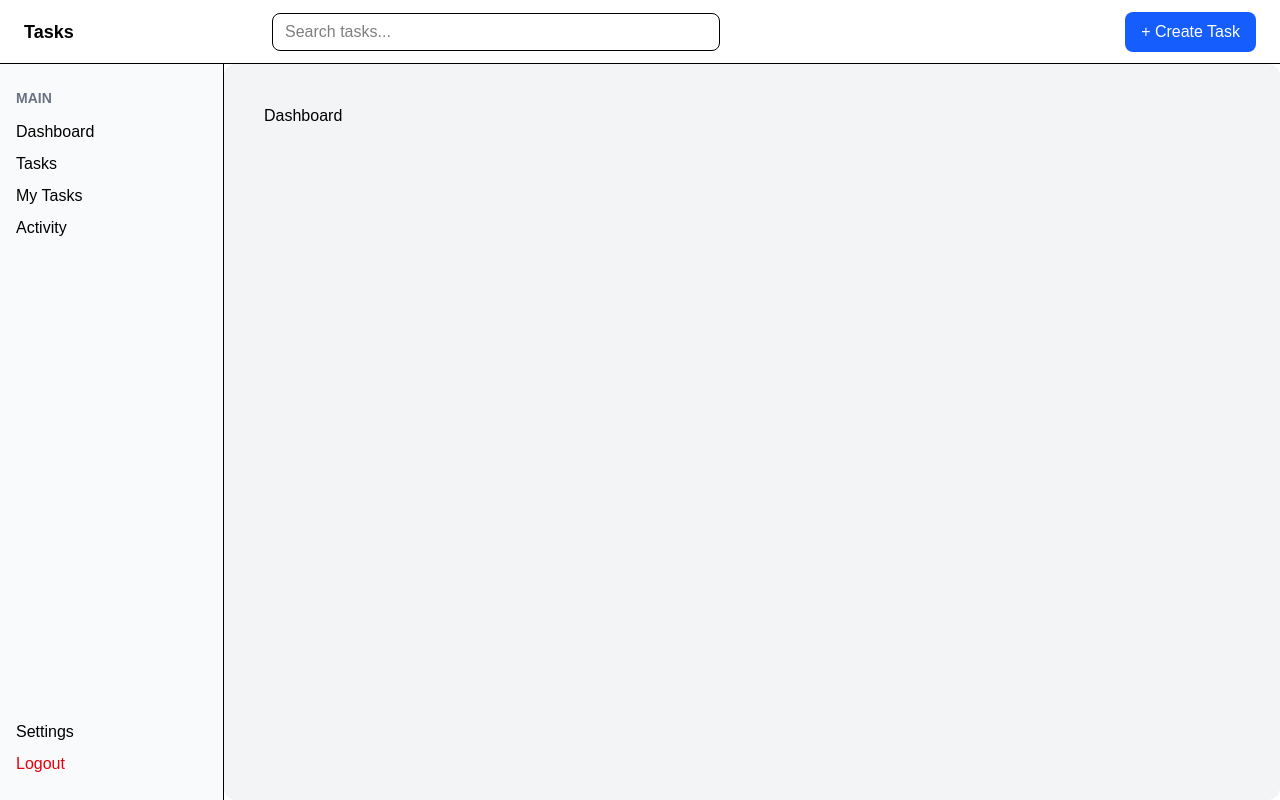
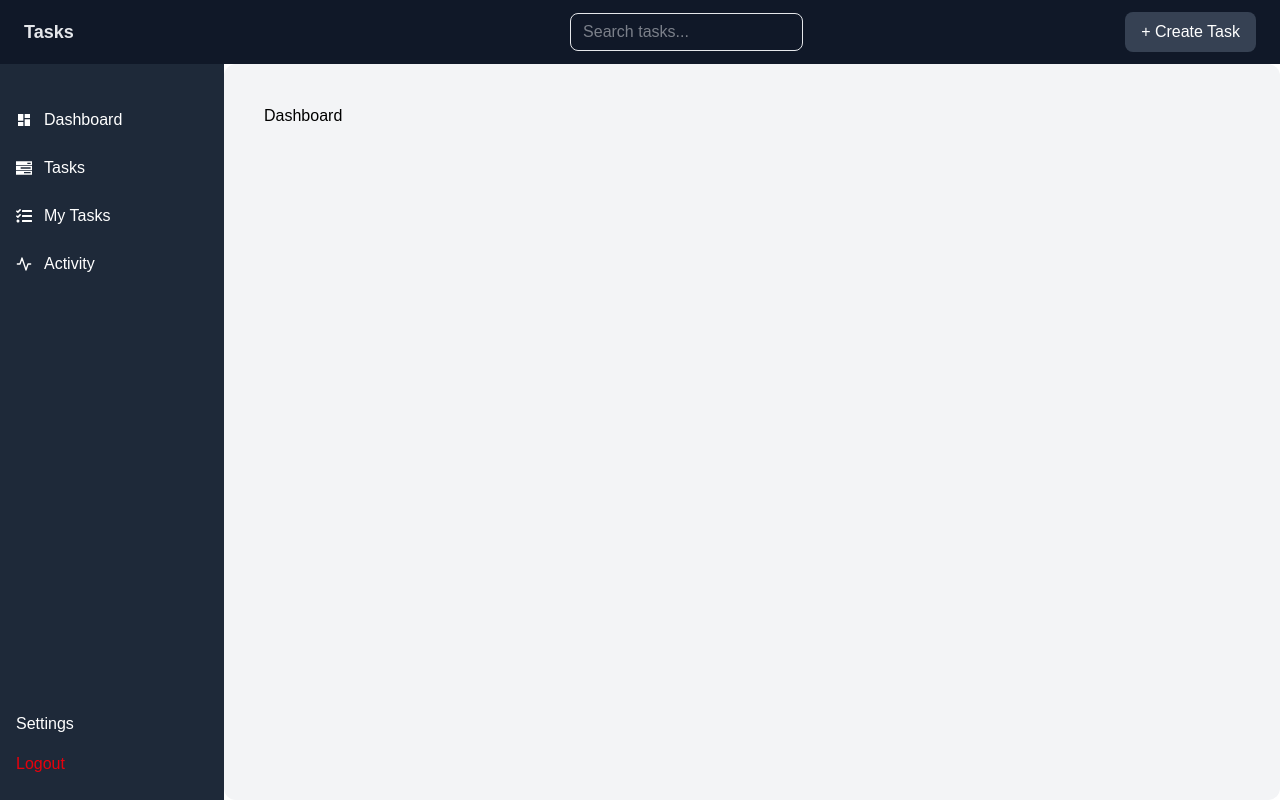
Before and after one commit to Sandesh-Ghimire0/intership-project, a Next.js app in the folder apps/web/: page / in a window 1280 px wide. Built offline with nearby package versions, Linux system fonts and the light colour scheme.

Commit message:
enhance layout and task components with improved styling and icons; update task form error handling

```diff
--- a/apps/web/app/(root)/layout.tsx
+++ b/apps/web/app/(root)/layout.tsx
@@ -1,25 +1,32 @@
 import React from "react";
 import Link from "next/link";
+import { MdDashboard } from "react-icons/md";
+import { GrTasks } from "react-icons/gr";
+import { FaTasks } from "react-icons/fa";
+import { FiActivity } from "react-icons/fi";
 
 const Layout = ({ children }: { children: React.ReactNode }) => {
     return (
         <div className="min-h-screen flex flex-col">
             {/* NAVBAR */}
-            <header className="sticky top-0 z-50 h-16 bg-white border-b flex items-center px-6">
+            <header className="sticky bg-gray-900 top-0 z-50 h-16 text-gray-200 flex items-center justify-between p-6">
                 {/* Logo */}
                 <div className="font-bold text-lg w-56">Tasks</div>
 
                 {/* Search */}
-                <div className="flex-1 px-6">
+                <div className="px-6">
                     <input
                         type="text"
                         placeholder="Search tasks..."
-                        className="w-full max-w-md border rounded-lg px-3 py-1.5"
+                        className="w-full max-w-4xl border rounded-lg px-3 py-1.5"
                     />
                 </div>
 
                 {/* Create Task  */}
-                <Link href="/tasks?showForm=true" className="bg-blue-600 text-white px-4 py-2 rounded-lg hover:bg-blue-700">
+                <Link
+                    href="/tasks?showForm=true"
+                    className="bg-gray-700 text-white px-4 py-2 rounded-lg hover:bg-gray-700/60"
+                >
                     + Create Task
                 </Link>
             </header>
@@ -27,59 +34,61 @@ const Layout = ({ children }: { children: React.ReactNode }) => {
             {/* BODY */}
             <div className="flex flex-1">
                 {/* SIDEBAR */}
-                <aside className="sticky top-16 h-[calc(100vh-4rem)] w-56 bg-gray-50 border-r flex flex-col justify-between px-4 py-6">
+                <aside className="sticky  top-16 h-[calc(100vh-4rem)] w-56 bg-gray-800 text-white flex flex-col justify-between py-6">
                     {/* TOP MENU */}
                     <nav className="space-y-3">
-                        <p className="text-sm font-semibold text-gray-500 uppercase">
-                            Main
-                        </p>
-
-                        <ul className="space-y-2">
-                            <li>
+                        <ul className="space-y-2 mt-3">
+                            <li className="hover:bg-gray-700 cursor-pointer">
                                 <Link
                                     href="/dashboard"
-                                    className="cursor-pointer hover:text-blue-600"
+                                    className="flex items-center gap-3 px-4 py-2"
                                 >
-                                    Dashboard
+                                    <MdDashboard />
+                                    <span>Dashboard</span>
                                 </Link>
                             </li>
 
-                            <li>
+                            <li className="hover:bg-gray-700 cursor-pointer">
                                 <Link
                                     href="/tasks"
-                                    className="cursor-pointer hover:text-blue-600"
+                                    className="flex items-center gap-3 px-4 py-2"
                                 >
-                                    Tasks
+                                    <GrTasks />
+                                    <span>Tasks</span>
                                 </Link>
                             </li>
 
-                            <li>
+                            <li className="hover:bg-gray-700 cursor-pointer">
                                 <Link
                                     href="/my-tasks"
-                                    className="cursor-pointer hover:text-blue-600"
+                                    className="flex items-center gap-3 px-4 py-2"
                                 >
-                                    My Tasks
+                                    <FaTasks />
+                                    <span>My Tasks</span>
                                 </Link>
                             </li>
 
-                            <li>
+                            <li className="hover:bg-gray-700 cursor-pointer">
                                 <Link
                                     href="/activity"
-                                    className="cursor-pointer hover:text-blue-600"
+                                    className="flex items-center gap-3 px-4 py-2"
                                 >
-                                    Activity
+                                    <FiActivity />
+                                    <span>Activity</span>
                                 </Link>
                             </li>
+
+
                         </ul>
                     </nav>
 
                     {/* BOTTOM MENU */}
                     <nav className="space-y-3">
-                        <ul className="space-y-2">
-                            <li className="cursor-pointer hover:text-blue-600">
+                        <ul className="space-y-2 ">
+                            <li className="hover:bg-gray-700 px-4 py-2 cursor-pointer flex items-center gap-3">
                                 Settings
                             </li>
-                            <li className="cursor-pointer text-red-600 hover:text-red-700">
+                            <li className="cursor-pointer text-red-600 hover:text-red-700 px-4">
                                 Logout
                             </li>
                         </ul>
--- a/apps/web/features/tasks/TaskContainer.tsx
+++ b/apps/web/features/tasks/TaskContainer.tsx
@@ -59,7 +59,7 @@ const TaskContainer = ({ initialTasks }: TaskContainerProps) => {
             {(isFormVisible || editId?.length > 0) && (
                 <div
                     onClick={() => router.push("/tasks")}
-                    className="fixed inset-0 bg-gray-400/50"
+                    className="fixed  z-50 inset-0 bg-black/50"
                 >
                     {editId?.length > 0 && (
                         <div onClick={(e) => e.stopPropagation()}>
--- a/apps/web/features/tasks/TaskForm.tsx
+++ b/apps/web/features/tasks/TaskForm.tsx
@@ -55,7 +55,7 @@ const TaskForm = ({ onCreate }: TaskFormProps) => {
 
             setAssigneeName("");
             setAssigneeError(initialAssigneeError);
-        } else if (res?.status === 400) {
+        } else if (res?.status === 500) {
             setAssigneeError((prev) => ({
                 ...initialAssigneeError,
                 doesNotExist: true,
--- a/apps/web/package.json
+++ b/apps/web/package.json
@@ -13,7 +13,8 @@
     "babel-plugin-react-compiler": "^1.0.0",
     "next": "16.1.6",
     "react": "19.2.3",
-    "react-dom": "19.2.3"
+    "react-dom": "19.2.3",
+    "react-icons": "^5.5.0"
   },
   "devDependencies": {
     "@repo/typescript-config": "workspace:*",
```
Also changed, not shown: apps/web/features/tasks/TaskList.tsx (+68 -36 lines), 1 other file (tests, documents, lock files or other folders).
